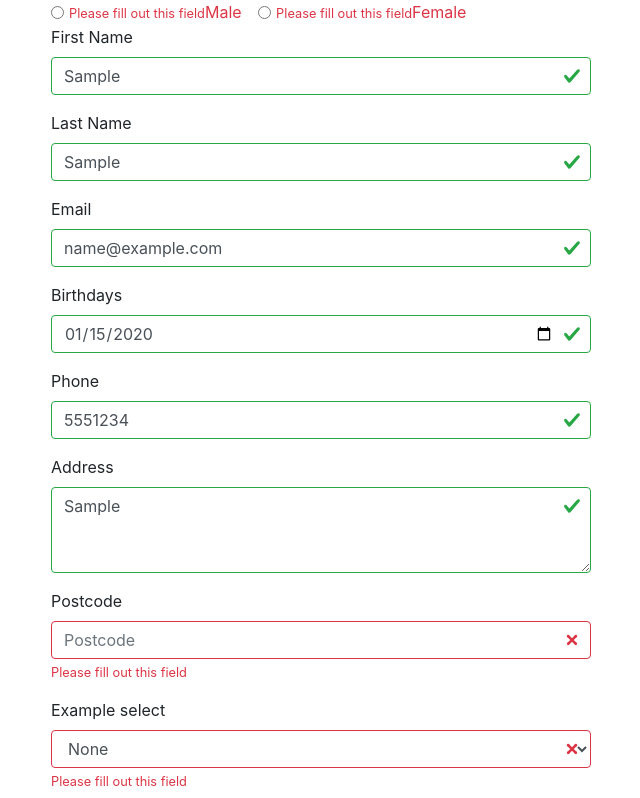
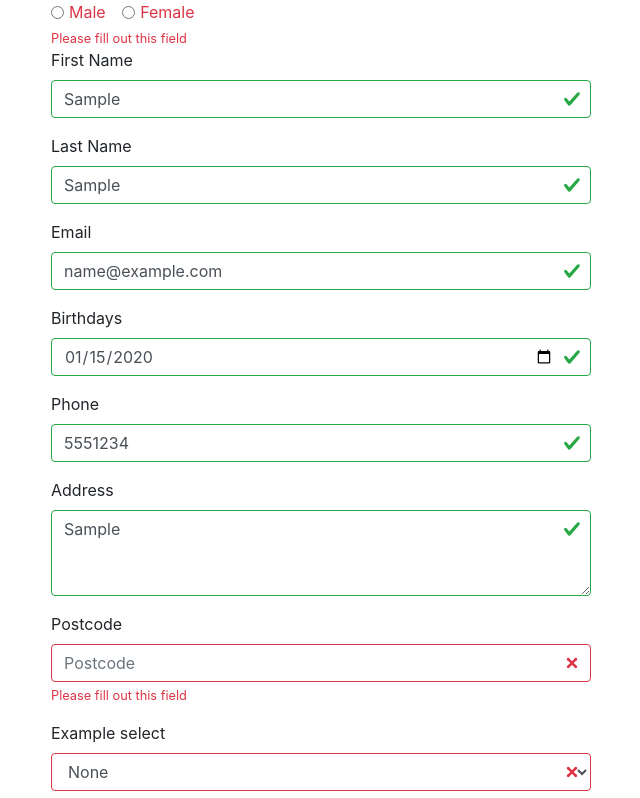
Before and after one commit to da-clem/sandbox-form, a plain HTML site: page index.html in a window 1280 px wide. Both pictures are taken after typing "Sample", "Sample", "name@example.com", "2020-01-15", "5551234", "Sample" into the empty fields and a click on the button "Submit". Shown: the top 798 px of the page, without its empty margins (319-959 px from the left). Drawn offline with nearby package versions, Linux system fonts and the light colour scheme.

Commit message:
fixed radio btn

```diff
--- a/index.html
+++ b/index.html
@@ -34,13 +34,13 @@
 
             <div class="form-check form-check-inline">
               <input class="form-check-input" type="radio" name="gender" id="genderM" value="male" required>
-              <label class="form-check-label" for="genderM">
+              <label class="form-check-label" for="gender">
                 Male
               </label>
             </div>
             <div class="form-check form-check-inline">
-              <input class="form-check-input" type="radio" name="gender" id="genderF" value="female" required>
-              <label class="form-check-label" for="genderF">
+              <input class="form-check-input" type="radio" name="gender" id="genderF" value="female">
+              <label class="form-check-label" for="gender">
                 Female
               </label>
             </div>
@@ -88,9 +88,11 @@
               <textarea class="form-control" id="exampleFormControlTextarea1" rows="3" required></textarea>
             </div>
 
+            <!-- POSTCODE -->
+
             <div class="form-group">
               <label for="postcode">Postcode</label>
-              <input type="number" class="form-control" name="postcode" id="postCode" placeholder="Postcode" minlength="5" maxlength="5" title="Please provide valid postcode"required>
+              <input type="text" class="form-control" name="postcode" id="postCode" placeholder="Postcode" minlength="5" maxlength="5"  pattern="^[0-9]{5}$" title="Please provide valid postcode"required>
             </div>
 
 
@@ -112,7 +114,7 @@
 
             <div class="form-group form-check">
               <input type="checkbox" class="form-check-input" id="privacy" required>
-              <label class="form-check-label " for="privacy">Privacy</label>
+              <label class="form-check-label" for="privacy">Privacy</label>
             </div>
 
             <!-- TOGGLE -->
@@ -121,7 +123,6 @@
               <div class="custom-control custom-switch">
                 <input type="checkbox" class="custom-control-input" id="customSwitch1" required>
                 <label class="custom-control-label" for="customSwitch1">Toggle this switch element</label>
-
               </div>
             </div>
 
--- a/script.js
+++ b/script.js
@@ -52,6 +52,22 @@ var showError = function(field, error) {
   // Add BS 'is-invalid' class to the field
   field.classList.add('is-invalid');
 
+  // If the field is a radio button and part of a group, error all and get the last item in the group
+  if (field.type === 'radio' && field.name) {
+      var group = document.getElementsByName(field.name);
+      if (group.length > 0) {
+          for (var i = 0; i < group.length; i++) {
+              // Only check fields in current form
+              if (group[i].form !== field.form) continue;
+              group[i].classList.add('error');
+          }
+          field = group[group.length - 1];
+      }
+
+
+}
+
+
   // Get filed id or name
   var id = field.id || field.name;
   if (!id) return;
@@ -60,10 +76,25 @@ var showError = function(field, error) {
   var message = field.form.querySelector('.error-message.invalid-feedback#error-for-' + id );
   // If not, create the error message and inject it into the DOM
   if (!message) {
-      message = document.createElement('div');
-      message.className = 'invalid-feedback error-message';
-      message.id = 'error-for-' + id;
-      field.parentNode.insertBefore( message, field.nextSibling );
+    message = document.createElement('div');
+    message.className = 'invalid-feedback error-message';
+    message.id = 'error-for-' + id;
+    field.parentNode.insertBefore( message, field.nextSibling );
+
+    var label;
+    if (field.type === 'radio' || field.type ==='checkbox') {
+        label = field.form.querySelector('label[for="' + id + '"]') || field.parentNode;
+        if (label) {
+            label.parentNode.insertBefore( message, label.nextSibling );
+        }
+    }
+
+    // Otherwise, insert it after the field
+    if (!label) {
+        field.parentNode.insertBefore( message, field.nextSibling );
+    }
+
+
   }
 
   // Add ARIA role to the field
```
